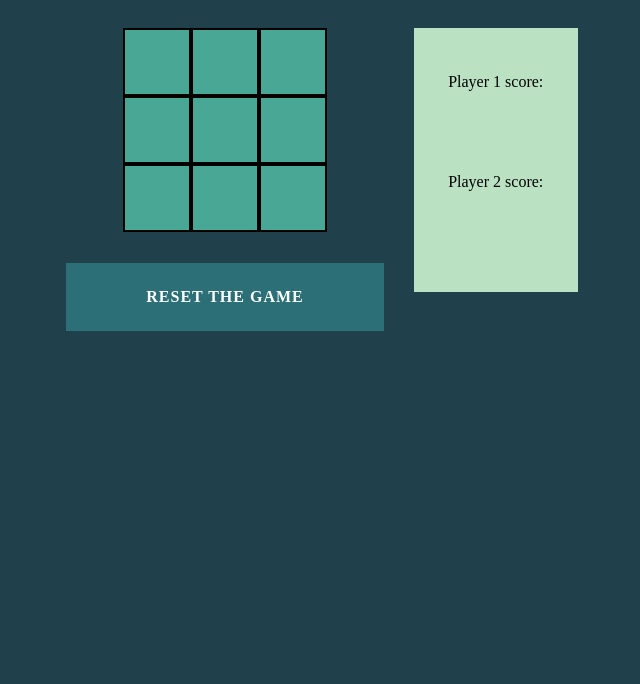
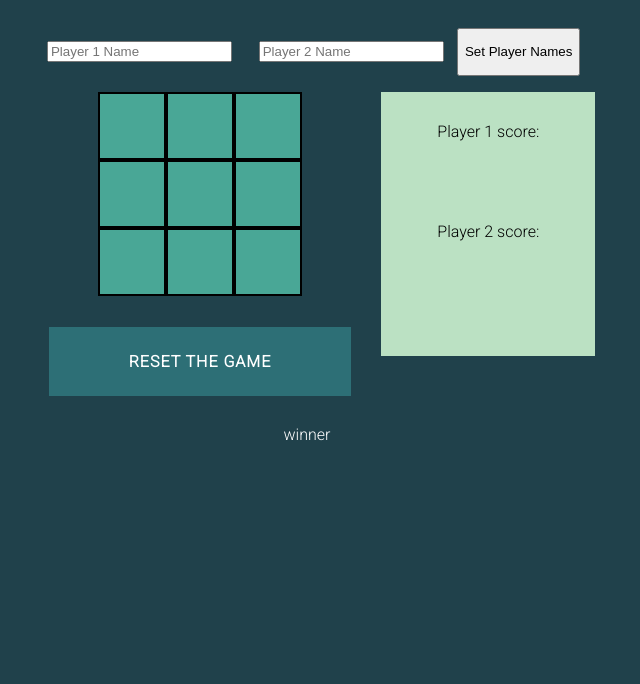
Before and after one commit to tdean787/Tic-Tac-Toe, a plain HTML site: page index.html in a window 1280 px wide. Shown: the part 116-800 px from the top of the page, without its empty margins (333-973 px from the left). Drawn offline with Linux system fonts and the light colour scheme.

Commit message:
Added user name inputs

```diff
--- a/index.html
+++ b/index.html
@@ -5,11 +5,21 @@
     <meta name="viewport" content="width=device-width, initial-scale=1.0" />
     <title>Tic Tac Toe</title>
     <link rel="stylesheet" href="style.css" type="text/css" />
+    <link rel="preconnect" href="https://fonts.gstatic.com" />
+    <link
+      href="https://fonts.googleapis.com/css2?family=Roboto:wght@300&display=swap"
+      rel="stylesheet"
+    />
   </head>
   <body>
     <section class="title">
       <h1>Tic-Tac-Toe</h1>
     </section>
+    <div class="players">
+      <input class="player1Name" type="text" placeholder="Player 1 Name" />
+      <input class="player2Name" type="text" placeholder="Player 2 Name" />
+      <button class="setNames">Set Player Names</button>
+    </div>
     <main>
       <section class="game">
         <div class="gameboard-container">
@@ -29,7 +39,7 @@
         </div>
       </section>
     </main>
-
+    <div class="gameResult">winner</div>
     <script src="script.js"></script>
   </body>
 </html>
--- a/script.js
+++ b/script.js
@@ -2,6 +2,22 @@ const gameBoardDOM = document.getElementById("gameboard");
 const resetButton = document.querySelector("#reset");
 const score1Output = document.querySelector("#score-1-output");
 const score2Output = document.querySelector("#score-2-output");
+const gameResult = document.querySelector(".gameResult");
+const setPlayersButton = document.querySelector(".setNames");
+
+let user1 = null;
+let user2 = null;
+
+setPlayersButton.addEventListener("click", function () {
+  const player1Name = document.querySelector(".player1Name");
+  const player2Name = document.querySelector(".player2Name");
+  user1 = player(player1Name.value, "X");
+  user2 = player(player2Name.value, "O");
+  console.log(player2Name.value);
+  return { user1, user2 };
+});
+// const user1 = player("player 1", "X");
+// const user2 = player("player 2", "O");
 
 const player = (name, symbol) => {
   const getSymbol = () => symbol;
@@ -18,20 +34,26 @@ const checkWinner = function (array) {
   const user1Result = array.filter((row) => row == user1.getSymbol());
   const user2Result = array.filter((row) => row == user2.getSymbol());
   if (user1Result.length == 3) {
-    console.log(`Player 1 wins`);
+    gameResult.innerHTML = `${user1.getName()} is the winner!`;
+
     user1.score += 1;
     score1Output.innerHTML = user1.score;
     resetGameboardArray();
   } else if (user2Result.length == 3) {
-    console.log("Player 2 wins");
+    gameResult.innerHTML = `${user2.getName()} is the winner!`;
     user2.score += 1;
     score2Output.innerHTML = user2.score;
     resetGameboardArray();
   }
 };
 
-const user1 = player("Test", "X");
-const user2 = player("Test", "O");
+const checkTie = function () {
+  if (gameBoard.gameboard.includes(0)) {
+    console.log("game ongoing");
+  } else {
+    gameResult.innerHTML = "Game is a tie!";
+  }
+};
 
 const gameBoard = {
   gameboard: [0, 0, 0, 0, 0, 0, 0, 0, 0],
@@ -41,8 +63,7 @@ const gameBoard = {
 const renderGameboard = (function () {
   for (let i = 0; i < gameBoard.gameboard.length; i++) {
     let div = document.createElement("div");
-    // div.innerHTML = "☐";
-    div.innerHTML = "";
+    // div.innerHTML = "";
     div.className = `Box`;
     div.id = i;
     gameBoardDOM.appendChild(div);
@@ -75,6 +96,7 @@ const displayController = (element) => {
   checkWinner(col1);
   checkWinner(col2);
   checkWinner(col3);
+  checkTie();
 };
 
 document.getElementById("gameboard").addEventListener("click", function (e) {
@@ -85,6 +107,7 @@ resetButton.addEventListener("click", function () {
   let boxes = document.querySelectorAll(".Box");
   boxes.forEach((element) => (element.innerHTML = ""));
   gameBoard.playerTurn = "player1";
+  gameResult.innerHTML = "";
 });
 
 function resetGameboardArray() {
--- a/style.css
+++ b/style.css
@@ -1,8 +1,12 @@
 html {
   background-color: #20414b;
   color: white;
+  font-family: "Roboto", sans-serif;
 }
 
+body {
+  font-family: "Roboto", sans-serif;
+}
 #gameboard {
   display: grid;
   grid-template-columns: 1fr 1fr 1fr;
@@ -14,11 +18,24 @@ html {
   justify-content: center;
 }
 
+.gameResult {
+  text-align: center;
+}
 .title {
   display: flex;
   justify-content: center;
   padding: 1em 0;
   font-size: 3em;
+}
+
+.players {
+  display: flex;
+  justify-content: center;
+  margin-bottom: 1em;
+}
+
+.players input {
+  margin: 1em;
 }
 
 #controls {
@@ -56,7 +73,7 @@ main {
 }
 #score-1-output,
 #score-2-output {
-  font-size: 2em;
+  font-weight: bold;
 }
 
 .score-container {
@@ -68,7 +85,7 @@ main {
   padding: 2em;
   align-items: start;
   flex-wrap: wrap;
-  max-width: 100px;
+  max-width: 150px;
   text-align: center;
 }
 .Box {
@@ -173,7 +190,7 @@ video {
   padding: 0;
   border: 0;
   font-size: 100%;
-  font: inherit;
+  /* font: inherit; */
   vertical-align: baseline;
 }
 /* HTML5 display-role reset for older browsers */
```
